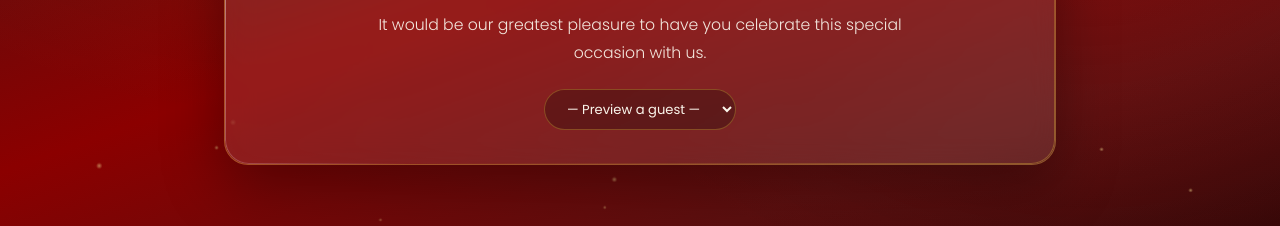
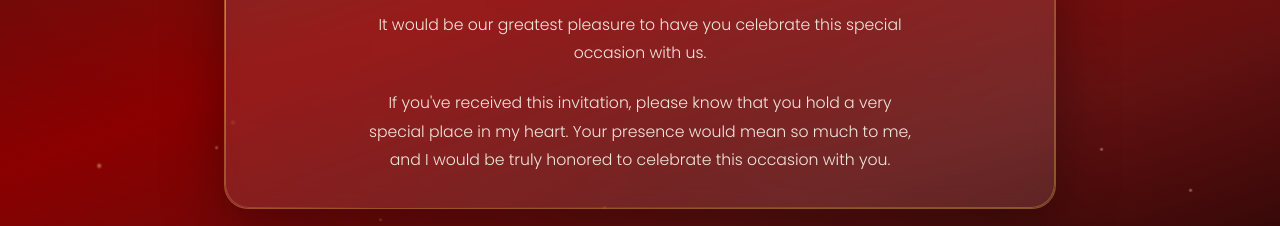
Before and after one commit to Peryshidia/faith2, a plain HTML site: page index.html in a window 1280 px wide. Shown: the part 524-750 px from the top of the page. Drawn offline with nearby package versions, Linux system fonts and the light colour scheme; a web font is replaced by a local one.

Commit message:
removed list

```diff
--- a/index.html
+++ b/index.html
@@ -491,7 +491,7 @@
     <h1 class="youre-invited">You're Invited</h1>
     <div class="divider"><span>✦</span></div>
     <div class="celebrant-name" id="celebrantName">Faith Wambui </div>
-    <div class="celebrating-age" id="celebratingAge">Celebrating 20+5 Years</div>
+    <div class="celebrating-age" id="celebratingAge">Celebrating 25 Years</div>
   </section>
 
   <!-- ============ PERSONALIZED GUEST GREETING ============ -->
@@ -503,9 +503,12 @@
 
     <!-- Guest switcher: convenience for previewing personalized invites -->
     <div class="guest-switcher">
-      <select id="guestSelect" onchange="switchGuest(this.value)">
+      <!-- <select id="guestSelect" onchange="switchGuest(this.value)">
         <option value="">— Preview a guest —</option>
-      </select>
+      </select> -->
+      <p class ="guest-message">
+        If you've received this invitation, please know that you hold a very special place in my heart. Your presence would mean so much to me, and I would be truly honored to celebrate this occasion with you.
+        </p>
     </div>
   </section>
 
@@ -639,13 +642,13 @@
 const EVENT_CONFIG = {
   celebrantName: "Faith Wambui",
   age: 25,
-  eventDate: "Saturday, 9th August 2026",
+  eventDate: "Sunday, 9th August 2026",
   eventTime: "7:00 PM",
   eventVenue: "Acacia,Ole Sereni",
   rsvpDeadline: "4th August 2026",
   rsvpEmail: "faithmuigai970@gmail.com",
   // ISO date used to power the live countdown timer (YYYY-MM-DDTHH:mm:ss)
-  countdownTarget: "2026-08-22T16:00:00"
+  countdownTarget: "2026-08-09T19:00:00"
 };
 
 /* ==========================================================
@@ -654,22 +657,22 @@ const EVENT_CONFIG = {
    own personalized invitation via a URL parameter, e.g.:
    yoursite.com/invite.html?guest=John%20Doe
    ========================================================== */
-const guests = [
-  "Peryshidia Nungari",
-  "Zaifa",
-  "Benedetta Wamuyu",
-  "Veronicah",
-  "Mirievon Nyambura",
-  "Monica",
-  "Molly",
-  "Mary",
-  "Patricia",
-  "Cheboi",
-  "Swaleh",
-  "Ken",
-  "Stevo",
-  "FaithJoan"
-];
+// const guests = [
+//   "Peryshidia Nungari",
+//   "Zaifa",
+//   "Benedetta Wamuyu",
+//   "Veronicah",
+//   "Mirievon Nyambura",
+//   "Monica",
+//   "Molly",
+//   "Mary",
+//   "Patricia",
+//   "Cheboi",
+//   "Swaleh",
+//   "Ken",
+//   "Stevo",
+//   "FaithJoan"
+// ];
 
 /* ---------------------------------------------------------
    Populate static event/celebrant details from config
@@ -688,8 +691,7 @@ document.title = `You're Invited — ${EVENT_CONFIG.celebrantName}'s Birthday`;
 /* ---------------------------------------------------------
    GUEST PERSONALIZATION
    Reads ?guest=Name from the URL. Falls back to a generic
-   greeting if no match is found, and populates the guest
-   switcher dropdown for easy manual previewing.
+   greeting if no match is found.
    --------------------------------------------------------- */
 function setGuestName(name){
   const el = document.getElementById('guestName');
@@ -705,17 +707,6 @@ function switchGuest(name){
   window.history.replaceState({}, '', url);
 }
 
-function populateGuestSwitcher(currentGuestFromURL){
-  const select = document.getElementById('guestSelect');
-  guests.forEach(name => {
-    const opt = document.createElement('option');
-    opt.value = name;
-    opt.textContent = name;
-    if (currentGuestFromURL && currentGuestFromURL === name) opt.selected = true;
-    select.appendChild(opt);
-  });
-}
-
 function initGuest(){
   const params = new URLSearchParams(window.location.search);
   const guestFromURL = params.get('guest');
@@ -723,10 +714,9 @@ function initGuest(){
   if (guestFromURL) {
     setGuestName(guestFromURL);
   } else {
-    // No URL param provided — default to the first guest in the list (optional)
+    // No URL param provided — default greeting
     setGuestName("Esteemed Guest");
   }
-  populateGuestSwitcher(guestFromURL);
 }
 
 initGuest();
```
